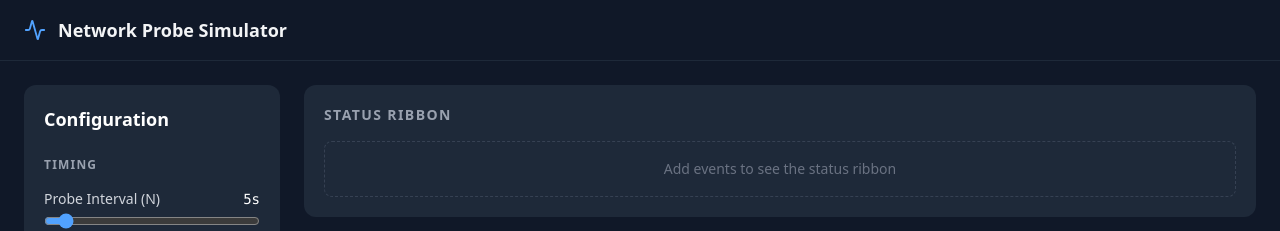
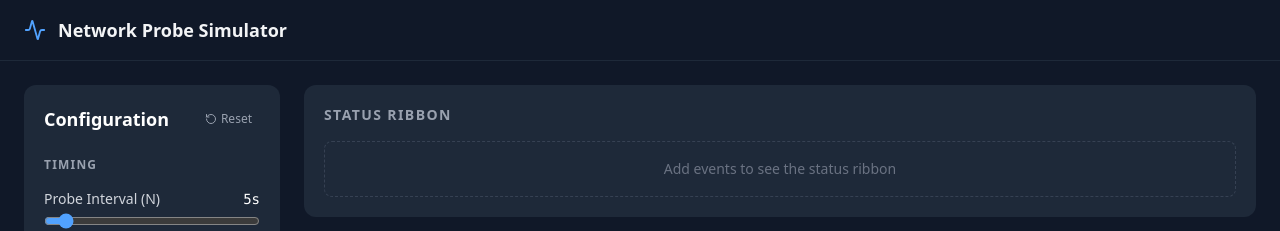
Before and after one commit to jason9075/network_probe_sim, a React (Vite) app: page / in a window 1280 px wide. Shown: the top 231 px of the page. Built offline with nearby package versions, Linux system fonts and the light colour scheme.

Commit message:
feat: add reset button

```diff
--- a/src/components/ConfigPanel.tsx
+++ b/src/components/ConfigPanel.tsx
@@ -1,5 +1,13 @@
 import { useCallback, useRef } from 'react';
+import { RotateCcw } from 'lucide-react';
 import type { Config } from '../types';
+
+const DEFAULT_CONFIG: Config = {
+  windowSize: 5,
+  timeoutThreshold: 40,
+  scoreThresholds: { good: 2000, bad: 3000 },
+  interval: 5,
+};
 
 interface Props {
   config: Config;
@@ -161,7 +169,17 @@ export function ConfigPanel({ config, onChange }: Props) {
 
   return (
     <aside className="flex w-64 shrink-0 flex-col gap-6 rounded-xl bg-gray-800 p-5">
-      <h2 className="text-lg font-semibold text-white">Configuration</h2>
+      <div className="flex items-center justify-between">
+        <h2 className="text-lg font-semibold text-white">Configuration</h2>
+        <button
+          onClick={() => onChange(DEFAULT_CONFIG)}
+          title="Reset to defaults"
+          className="flex items-center gap-1 rounded-lg px-2 py-1 text-xs text-gray-400 transition-colors hover:bg-gray-700 hover:text-gray-200"
+        >
+          <RotateCcw size={12} />
+          Reset
+        </button>
+      </div>
 
       <section className="flex flex-col gap-4">
         <h3 className="text-xs font-semibold uppercase tracking-widest text-gray-400">
```
